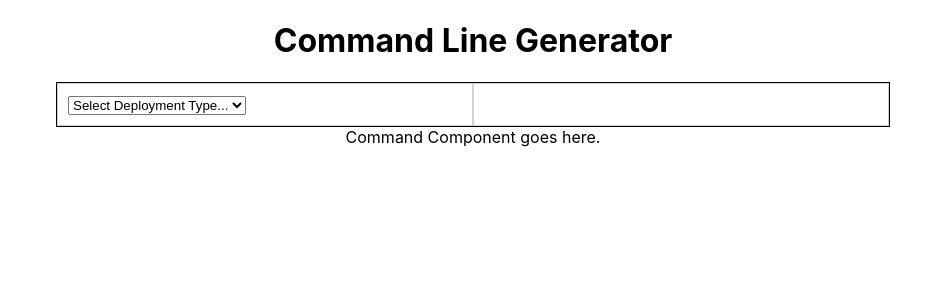
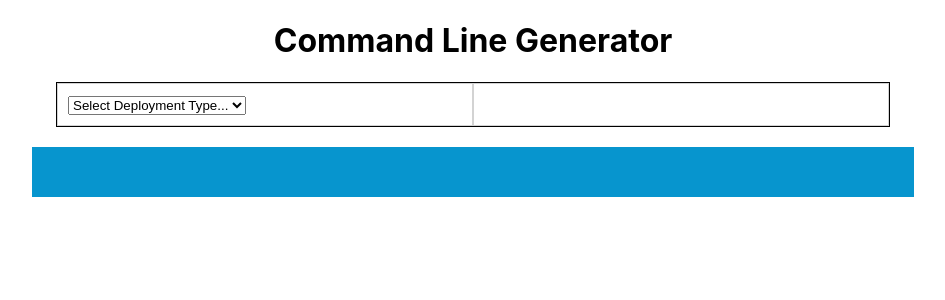
Before and after one commit to sourcegraph/support-generator, a React (Create React App) app: page / in a window 1280 px wide. Shown: the top 300 px of the page, without its empty margins (167-1112 px from the left). Built offline with nearby package versions, Linux system fonts and the light colour scheme.

Commit message:
Setup framework for populating command field.

```diff
--- a/src/App.js
+++ b/src/App.js
@@ -10,6 +10,9 @@ function App() {
 	const [selectedAction, setSelectedAction] = useState("Function")
 	const [hasNamespace, setHasNamespace] = useState(false);
 	const [namespace, setNamespace] = useState("");
+	const [option, setOption] = useState("");
+	const [command, setCommand] = useState("");
+
 
 	return (
 		<div className="App">
@@ -28,10 +31,19 @@ function App() {
 					selectedDeployment={selectedDeployment}
 					selectedAction={selectedAction}
 					setSelectedAction={setSelectedAction}
+					option={option}
+					setOption={setOption}
 				/>
 			</div>
 			<div>
-				<Command />
+				<Command
+					selectedDeployment={selectedDeployment}
+					selectedAction={selectedAction}
+					command={command}
+					setCommand={setCommand}
+					namespace={namespace}
+					option={option}
+				/>
 			</div>
 		</div>
 	);
--- a/src/Components/Action/Action.jsx
+++ b/src/Components/Action/Action.jsx
@@ -1,5 +1,3 @@
-import {useState} from 'react';
-
 import Dropdown from "../UI/Dropdown";
 
 import {commands} from '../../utils/commands';
@@ -7,14 +5,20 @@ import {getOptionValues} from '../../utils/helpers';
 
 import './Action.css';
 
-export default function Action({selectedDeployment, selectedAction, setSelectedAction}) {
-    const [option, setOption] = useState("")
+export default function Action({
+    selectedDeployment,
+    selectedAction,
+    setSelectedAction,
+    option,
+    setOption
+}) {
     const dockerMap = commands["Docker"];
     const dockerComposeMap = commands["Docker Compose"];
     const kubernetesMap = commands["Kubernetes"];
     const dockerOptions = getOptionValues(dockerMap);
     const dockerComposeOptions = getOptionValues(dockerComposeMap);
     const kubernetesOptions = getOptionValues(kubernetesMap);
+    console.log(dockerMap);
 
     return (
         <div className="actions-container">
--- a/src/Components/Command/Command.css
+++ b/src/Components/Command/Command.css
@@ -0,0 +1,9 @@
+.command {
+    width: 65%;
+    margin: auto;
+    margin-top: 20px;
+    padding:25px;
+    background-color: rgb(7, 149, 206);
+    color: white;
+    font-weight: bold;
+}
--- a/src/Components/Command/Command.jsx
+++ b/src/Components/Command/Command.jsx
@@ -1,9 +1,22 @@
-import React from 'react';
+import { useEffect } from 'react';
+import { commands } from '../../utils/commands';
+import './Command.css';
 
-export default function Command(props) {
+export default function Command({
+    selectedDeployment,
+    selectedAction,
+    command,
+    setCommand,
+    namespace,
+    option
+}) {
+    useEffect(() => {
+        console.log("reloaded")
+    }, [selectedDeployment, selectedAction, namespace, option])
+
     return (
-        <div>
-            Command Component goes here.
+        <div className="command">
+            {command}
         </div>
     )
 }
```
